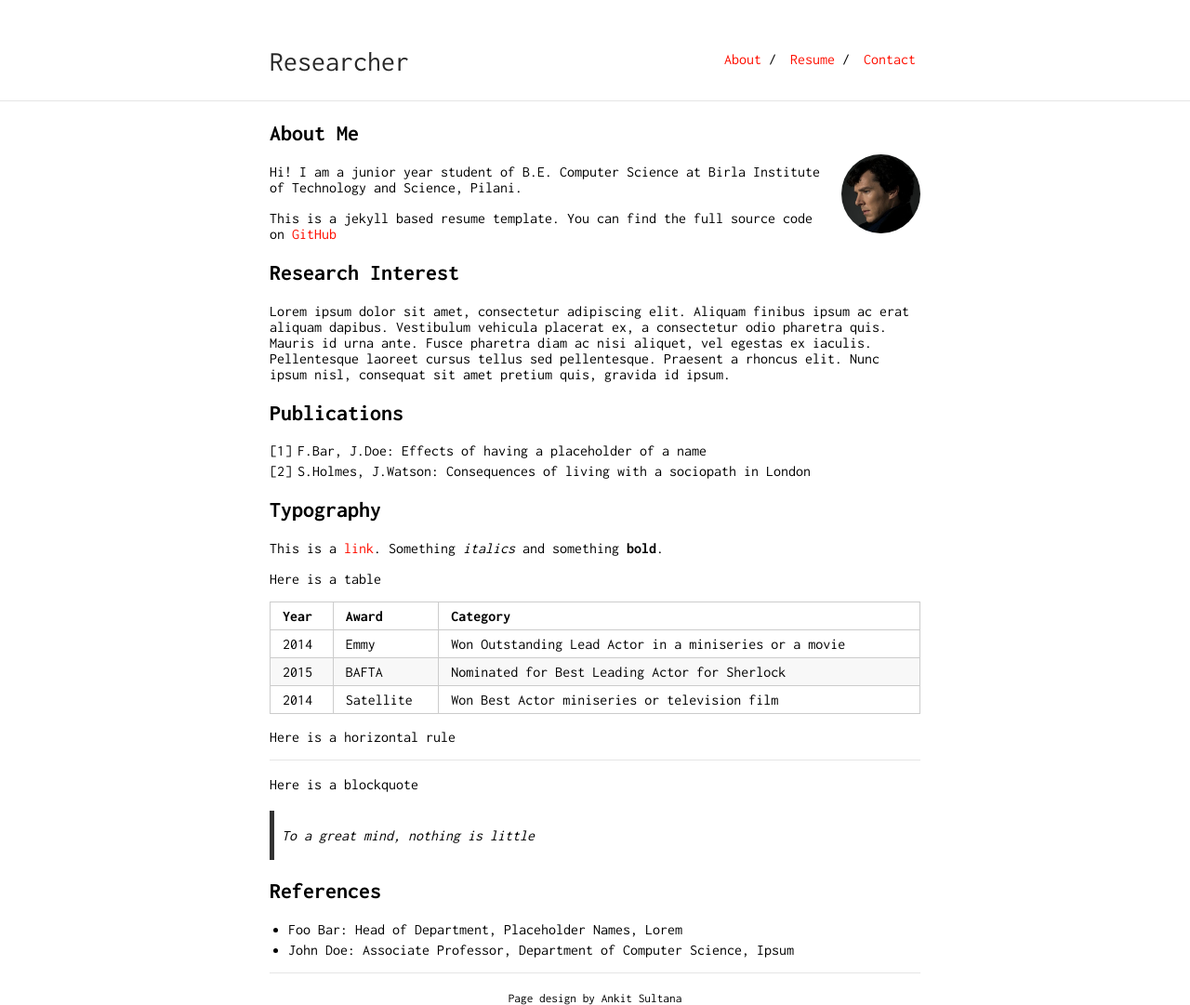
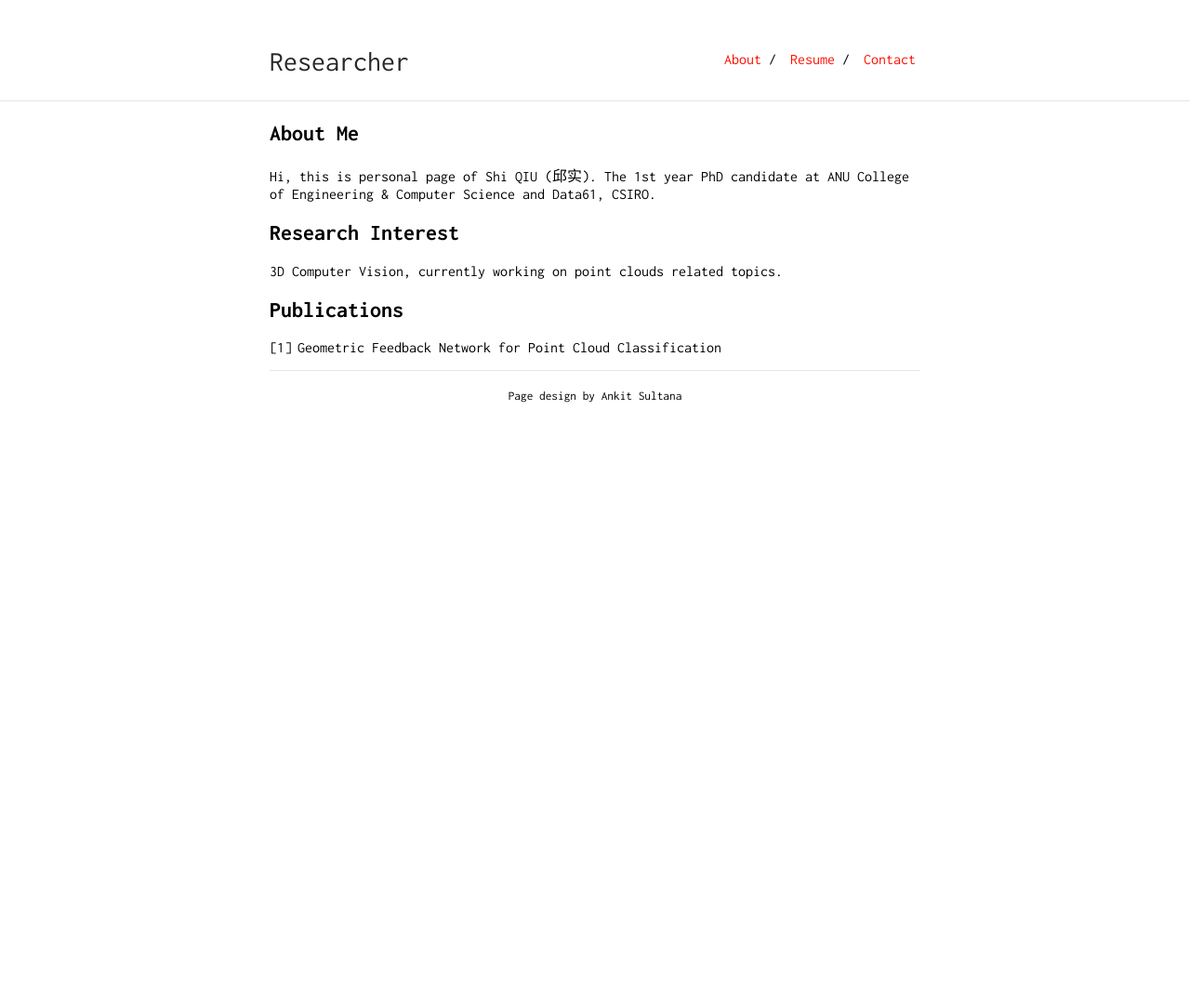
Before and after one commit to ShiQiu0419/ShiQiu0419.github.io, a Jekyll site: the page built from index.md, in a window 1280 px wide. Shown: the whole page at 93% size. Built offline with Jekyll 4.4.1, drawn with Linux system fonts in a browser that asks for light colours; our own code applies the rules of GitHub Pages for plain Markdown files; after the commit the page ends 900 px from its top, so only the background shows below that.

Commit message:
Update index.md

```diff
--- a/index.md
+++ b/index.md
@@ -4,42 +4,12 @@ layout: default
 
 ## About Me
 
-<img class="profile-picture" src="sherlock.jpg">
-
-Hi! I am a junior year student of B.E. Computer Science at Birla Institute of Technology and Science, Pilani.
-
-This is a jekyll based resume template. You can find the full source code on [GitHub](https://github.com/bk2dcradle/researcher)
+Hi, this is personal page of Shi QIU (邱实). The 1st year PhD candidate at ANU College of Engineering & Computer Science and Data61, CSIRO.
 
 ## Research Interest
 
-Lorem ipsum dolor sit amet, consectetur adipiscing elit. Aliquam finibus ipsum ac erat aliquam dapibus. Vestibulum vehicula placerat ex, a consectetur odio pharetra quis. Mauris id urna ante. Fusce pharetra diam ac nisi aliquet, vel egestas ex iaculis. Pellentesque laoreet cursus tellus sed pellentesque. Praesent a rhoncus elit. Nunc ipsum nisl, consequat sit amet pretium quis, gravida id ipsum.
+3D Computer Vision, currently working on point clouds related topics.
 
 ## Publications
 
-1. F.Bar, J.Doe: Effects of having a placeholder of a name
-2. S.Holmes, J.Watson: Consequences of living with a sociopath in London
-
-## Typography
-
-This is a [link](http://google.com). Something *italics* and something **bold**.
-
-Here is a table
-
-Year | Award | Category
------|-------|--------
-2014 | Emmy  | Won Outstanding Lead Actor in a miniseries or a movie
-2015 | BAFTA | Nominated for Best Leading Actor for Sherlock
-2014 | Satellite | Won Best Actor miniseries or television film
-
-Here is a horizontal rule
-
----
-
-Here is a blockquote
-
-> To a great mind, nothing is little
-
-## References
-
-* Foo Bar: Head of Department, Placeholder Names, Lorem
-* John Doe: Associate Professor, Department of Computer Science, Ipsum
+1. Geometric Feedback Network for Point Cloud Classification
```
